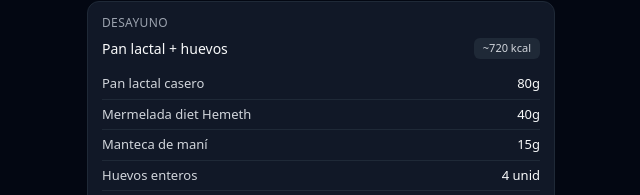
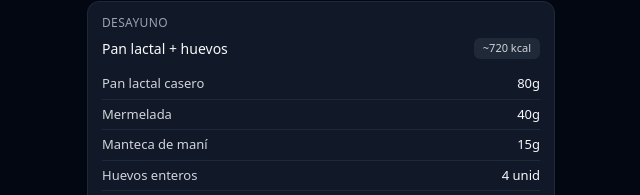
Before and after one commit to Elevattd/fit-tracker, a React (Vite) app: page / in a window 1280 px wide. Both pictures are taken after a click on the button "🍽 Menú". Shown: the part 111-306 px from the top of the page, without its empty margins (319-959 px from the left). Built offline with nearby package versions, Linux system fonts and the light colour scheme.

Commit message:
refactor(title): remove string

```diff
--- a/src/data/dietData.ts
+++ b/src/data/dietData.ts
@@ -25,7 +25,7 @@ export const BASE_MEALS: Meal[] = [
     time: '7:45',
     items: [
       { name: 'Pan lactal casero', qty: '80g', kcal: 212, pro: 7, ch: 38, fat: 3 },
-      { name: 'Mermelada diet Hemeth', qty: '40g', kcal: 32, pro: 0, ch: 8, fat: 0 },
+      { name: 'Mermelada', qty: '40g', kcal: 32, pro: 0, ch: 8, fat: 0 },
       { name: 'Manteca de maní', qty: '15g', kcal: 90, pro: 4, ch: 3, fat: 8 },
       { name: 'Huevos enteros', qty: '4 unid', kcal: 280, pro: 24, ch: 2, fat: 20 },
       { name: 'Claras', qty: '4 unid', kcal: 68, pro: 14, ch: 1, fat: 0 },
@@ -51,7 +51,7 @@ export const BASE_MEALS: Meal[] = [
     time: '18:00',
     items: [
       { name: 'Pan lactal casero', qty: '80g', kcal: 212, pro: 7, ch: 38, fat: 3 },
-      { name: 'Mermelada diet Hemeth', qty: '40g', kcal: 32, pro: 0, ch: 8, fat: 0 },
+      { name: 'Mermelada', qty: '40g', kcal: 32, pro: 0, ch: 8, fat: 0 },
       { name: 'Huevos enteros', qty: '4 unid', kcal: 280, pro: 24, ch: 2, fat: 20 },
       { name: 'Claras', qty: '4 unid', kcal: 68, pro: 14, ch: 1, fat: 0 },
     ]
--- a/src/features/tracker/StaticViews.tsx
+++ b/src/features/tracker/StaticViews.tsx
@@ -183,7 +183,7 @@ export const MenuView = () => (
       <div className="time-label">DESAYUNO</div>
       <div className="card-title">Pan lactal + huevos <span className="badge b-kcal">~720 kcal</span></div>
       <div className="ingredient"><span className="ing-name">Pan lactal casero</span><span>80g</span></div>
-      <div className="ingredient"><span className="ing-name">Mermelada diet Hemeth</span><span>40g</span></div>
+      <div className="ingredient"><span className="ing-name">Mermelada</span><span>40g</span></div>
       <div className="ingredient"><span className="ing-name">Manteca de maní</span><span>15g</span></div>
       <div className="ingredient"><span className="ing-name">Huevos enteros</span><span>4 unid</span></div>
       <div className="ingredient"><span className="ing-name">Claras</span><span>4 unid</span></div>
@@ -207,7 +207,7 @@ export const MenuView = () => (
       <div className="time-label">MERIENDA</div>
       <div className="card-title">Pan lactal + huevos <span className="badge b-kcal">~660 kcal</span></div>
       <div className="ingredient"><span className="ing-name">Pan lactal casero</span><span>80g</span></div>
-      <div className="ingredient"><span className="ing-name">Mermelada diet Hemeth</span><span>40g</span></div>
+      <div className="ingredient"><span className="ing-name">Mermelada</span><span>40g</span></div>
       <div className="ingredient"><span className="ing-name">Huevos enteros</span><span>4 unid</span></div>
       <div className="ingredient"><span className="ing-name">Claras</span><span>4 unid</span></div>
       <div className="tip" style={{ marginTop: '10px', marginBottom: 0 }}>⚡ Sin manteca de maní — pre-gym, digestión rápida.</div>
```
Also changed, not shown: to_migrate/tracker_completo_marian.html (+4 -4 lines).
